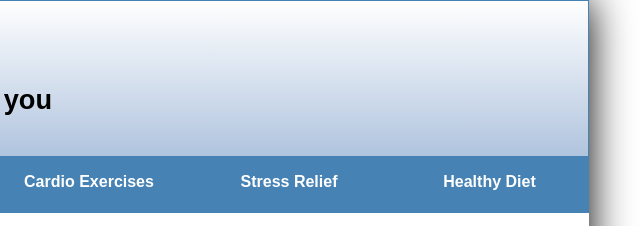
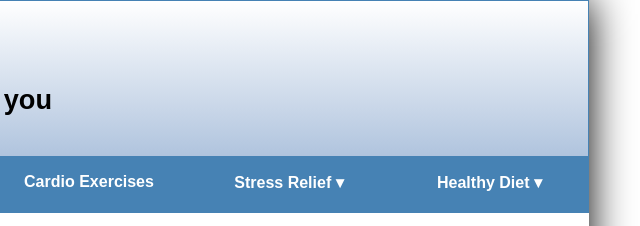
Before and after one commit to MelenaJ411/shape-up-exercises, a plain HTML site: page index.html in a window 1280 px wide. Shown: the top 226 px of the page, 551-1191 px from the left. Drawn offline with Linux system fonts and the light colour scheme.

Commit message:
FINISHED SHAPE UP 7

```diff
--- a/index.html
+++ b/index.html
@@ -22,7 +22,7 @@
 			<li><a href="strength/strength.html">Strength Training</a></li>
 			<li><a href="cardio/cardio.html">Cardio Exercises</a></li>
 				<li>
-					<a href="stress/stress.html">Stress Relief</a>
+					<a href="stress/stress.html">Stress Relief &#9662;</a>
 					<ul class="submenu">
 						<li><a href="stress/stress.html">What is Stress?</a></li>
 						<li><a href="stress/tips.html">5 Helpful Tips</a></li>
@@ -31,7 +31,7 @@
 					</ul>
 				</li>
 			<li>
-				<a href="diet/diet.html">Healthy Diet</a>
+				<a href="diet/diet.html">Healthy Diet &#9662;</a>
 				<ul class="submenu">
 					<li><a href="diet/diet.html">Why a Healthy Diet?</a></li>
 					<li><a href="diet/meals.html">Plan Your Meals</a></li>
```
